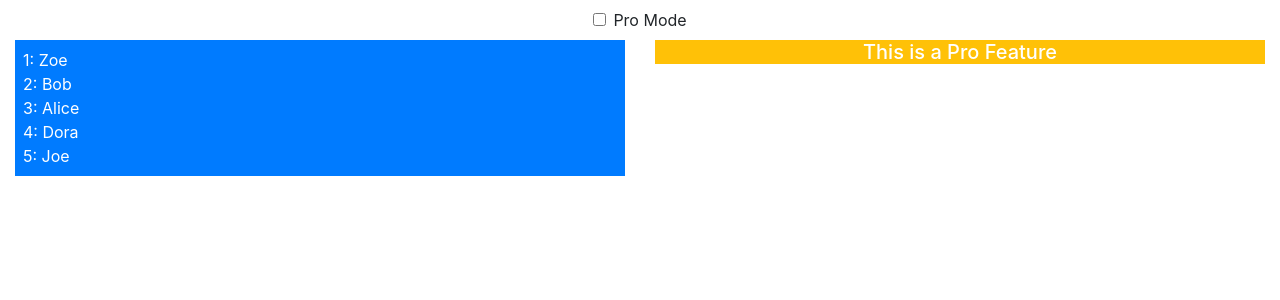
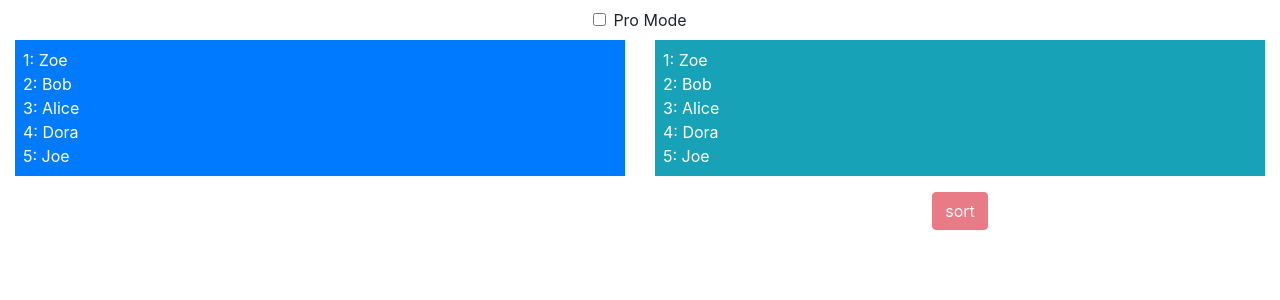
Before and after one commit to mannue/study, a React (Create React App) app in the folder composition/: page / in a window 1280 px wide. Shown: the top 300 px of the page. Built offline with nearby package versions, Linux system fonts and the light colour scheme.

Commit message:
14장 컨텍스트의 필요

```diff
--- a/composition/src/ActionButton.js
+++ b/composition/src/ActionButton.js
@@ -5,11 +5,16 @@ class ActionButton extends Component {
     console.log(JSON.stringify(this.props))
     console.log(`Render ActionButton (${this.props.text}) Component`);
     return (
-      <button className={`btn btn-${this.props.theme} m-2`} onClick={this.props.callback}>
+      <button className={ this.getClasses(this.props.proMode)} onClick={this.props.callback} disabled={ !this.props.proMode}>
         {this.props.text}
       </button>
     );
   }
+
+  getClasses(proMode) {
+    let col = proMode ? this.props.theme : "danger";
+    return `btn btn-${col} m-2`;
+  }
 }
 
 export default ActionButton;
--- a/composition/src/App.js
+++ b/composition/src/App.js
@@ -65,15 +65,7 @@ function App() {
           <GeneralList list={names} theme="primary" />
         </div>
         <div className="col-6">
-          <ProFeature
-            pro={proMode}
-            render={ text =>
-                <Fragment>
-                  <h4 className="text-center">{ text }</h4>
-                  <SortedList list={ names }/>
-                </Fragment>
-            }
-          />
+          <SortedList proMode={proMode} list={names}/>
         </div>
       </div>
     </div>
--- a/composition/src/SortedList.js
+++ b/composition/src/SortedList.js
@@ -1,4 +1,4 @@
-import React, {Component} from 'react';
+import React, { Component } from "react";
 import GeneralList from "./GeneralList";
 import ActionButton from "./ActionButton";
 
@@ -8,25 +8,29 @@ class SortedList extends Component {
 
     this.state = {
       sort: false,
-        }
+    };
   }
 
   getList() {
-        return this.state.sort ? [...this.props.list].sort() : this.props.list
+    return this.state.sort ? [...this.props.list].sort() : this.props.list;
   }
 
   toggleSort = () => {
     this.setState({
-            sort: !this.state.sort
-        })
-    }
+      sort: !this.state.sort,
+    });
+  };
   render() {
     return (
       <div>
-                <GeneralList list={ this.getList() } theme="info" />
+        <GeneralList list={this.getList()} theme="info" />
         <div className="text-center m-2">
-                    <ActionButton theme="primary" text="sort"
-                                  callback={this.toggleSort}/>
+          <ActionButton
+            theme="primary"
+            text="sort"
+            proMode={this.props.proMode}
+            callback={this.toggleSort}
+          />
         </div>
       </div>
     );
```
Also changed, not shown: 1 other file (tests, documents, lock files or other folders). Lines whose indentation alone changed are shown as unchanged.
